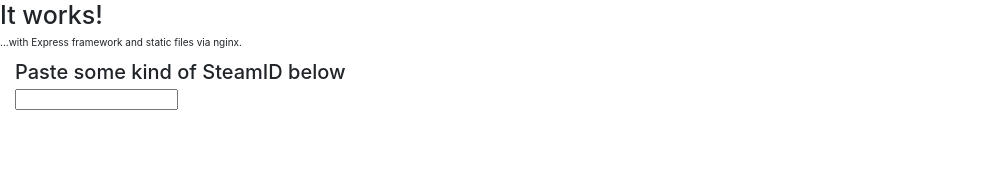
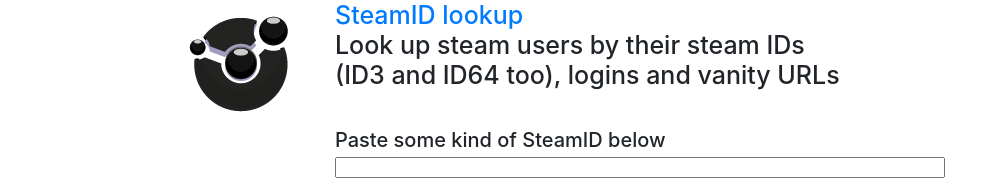
Before and after one commit to Daerdemandt/basic-node, a plain HTML site: page static/index.html in a window 1280 px wide. Shown: the whole page, without its empty margins (0-1008 px from the left). Drawn offline with nearby package versions, Linux system fonts and the light colour scheme.

Commit message:
More good looks

```diff
--- a/static/index.html
+++ b/static/index.html
@@ -3,7 +3,7 @@
 	<head>
 		<meta charset="utf-8">
 		<title>
-			Another Node.JS server page!
+			SteamID lookup
 		</title>
 		<script src='https://code.jquery.com/jquery-3.1.1.min.js' async> </script>
 		<link rel='stylesheet' href='/static/css/bootstrap.min.css'>
@@ -17,14 +17,25 @@
 		<script src='/static/js/front.js' async> </script>
 	</head>
 	<body>
-		<h1>It works!</h1>
-		<p>...with Express framework and static files via nginx.</p>
-
 		<div class="container-fluid" id='origin_point'>
+            <header class="row">
+				<div class="col-md-2 col-md-offset-1">
+					<a href="#">
+						<img src="/static/icon-normal.png" class="logo visible-lg" style="margin-left:auto;">
+					</a>
+				</div>
+                <div class="col-md-6">
+					<h1>
+						<a href="#">SteamID lookup</a>
+                        <p>Look up steam users by their steam IDs (ID3&nbsp;and&nbsp;ID64&nbsp;too), logins and vanity URLs</p>
+					</h1>
+				</div>
+			</header>
 			<div class="row" id='input_row'>
-				<div class='col-md-12'>
+				<div class="col-md-3"></div>
+				<div class='col-md-6'>
 					<h2>Paste some kind of SteamID below</h2>
-					<input type='text' id='textfield00'>
+					<input type='text' id='textfield00' class="center-block" style="width:100%">
 				</div>
 			</div>
 			<div class="row" id='container00'></div>
```
Also changed, not shown: static/icon-large.png (added), static/icon-normal.png (added).
